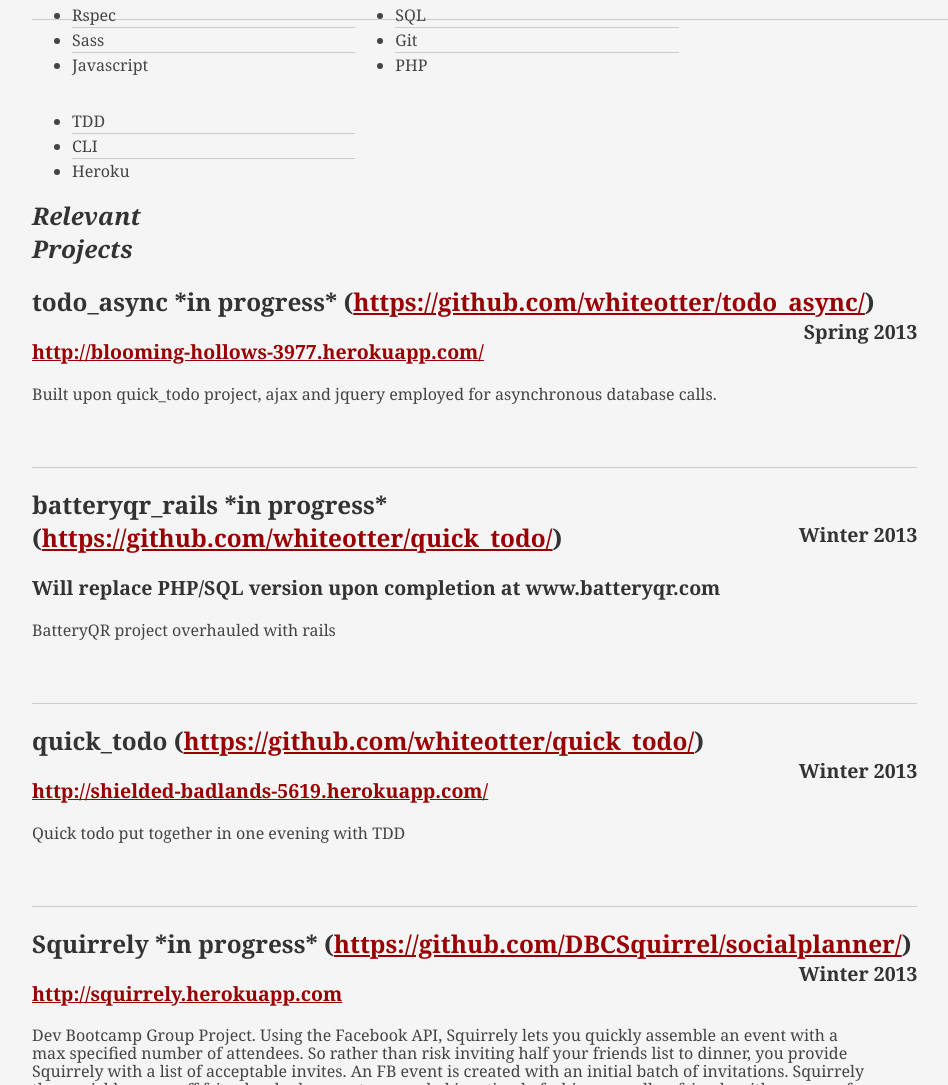
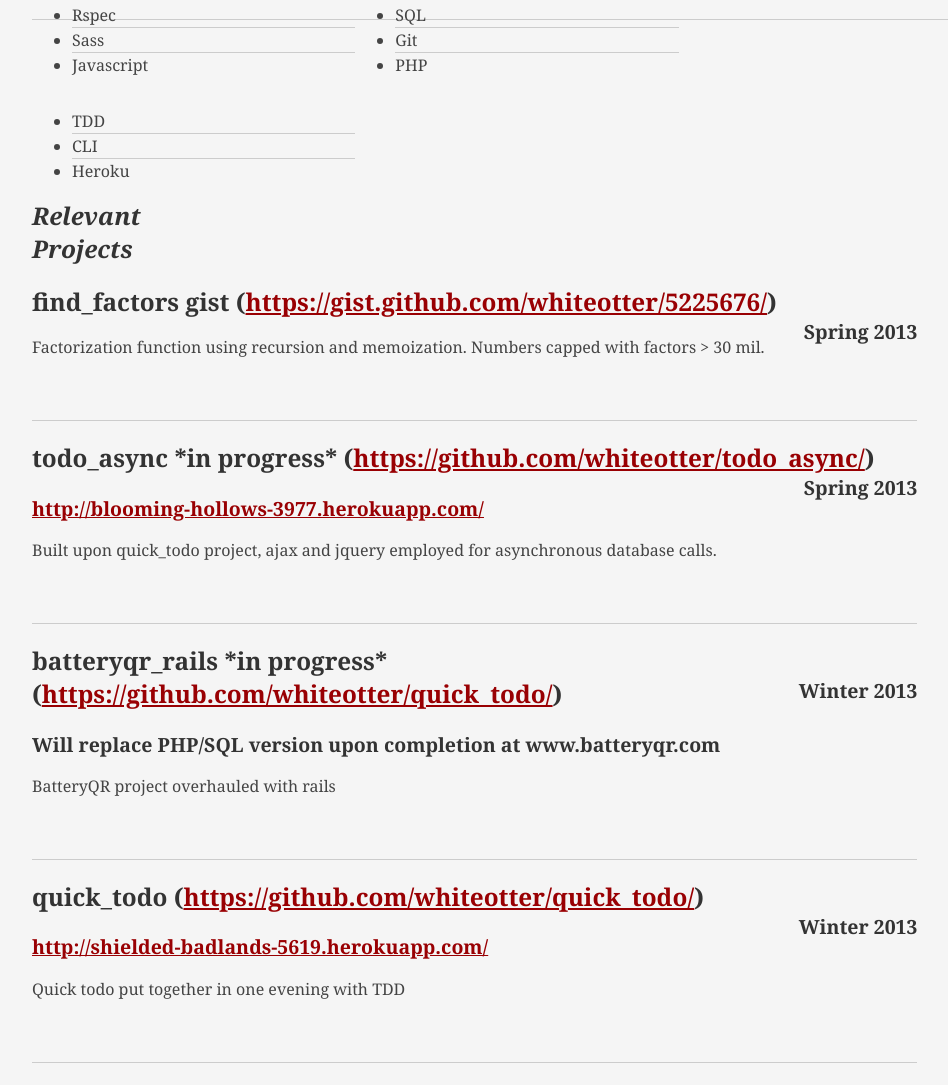
Before and after one commit to whiteotter/drewkitch.com, a plain HTML site: page index.html in a window 1280 px wide. Shown: the part 1062-2147 px from the top of the page, without its empty margins (56-1004 px from the left). Drawn offline with nearby package versions, Linux system fonts and the light colour scheme; a small style sheet from the web is missing.

Commit message:
added find_factors project

```diff
--- a/index.html
+++ b/index.html
@@ -129,6 +129,11 @@
 
 						<div class="yui-u">
 							<div class="job">
+								<h2>find_factors gist (<a href="https://gist.github.com/whiteotter/5225676">https://gist.github.com/whiteotter/5225676/</a>)</h2>
+								<h4>Spring 2013</h4>
+								<p>Factorization function using recursion and memoization. Numbers capped with factors > 30 mil.</p>
+							</div>
+							<div class="job">
 								<h2>todo_async *in progress* (<a href="https://github.com/whiteotter/todo_async/">https://github.com/whiteotter/todo_async/</a>)</h2>
 								<h3><a href="http://blooming-hollows-3977.herokuapp.com/">http://blooming-hollows-3977.herokuapp.com/</a></h3>
 								<h4>Spring 2013</h4>
```
